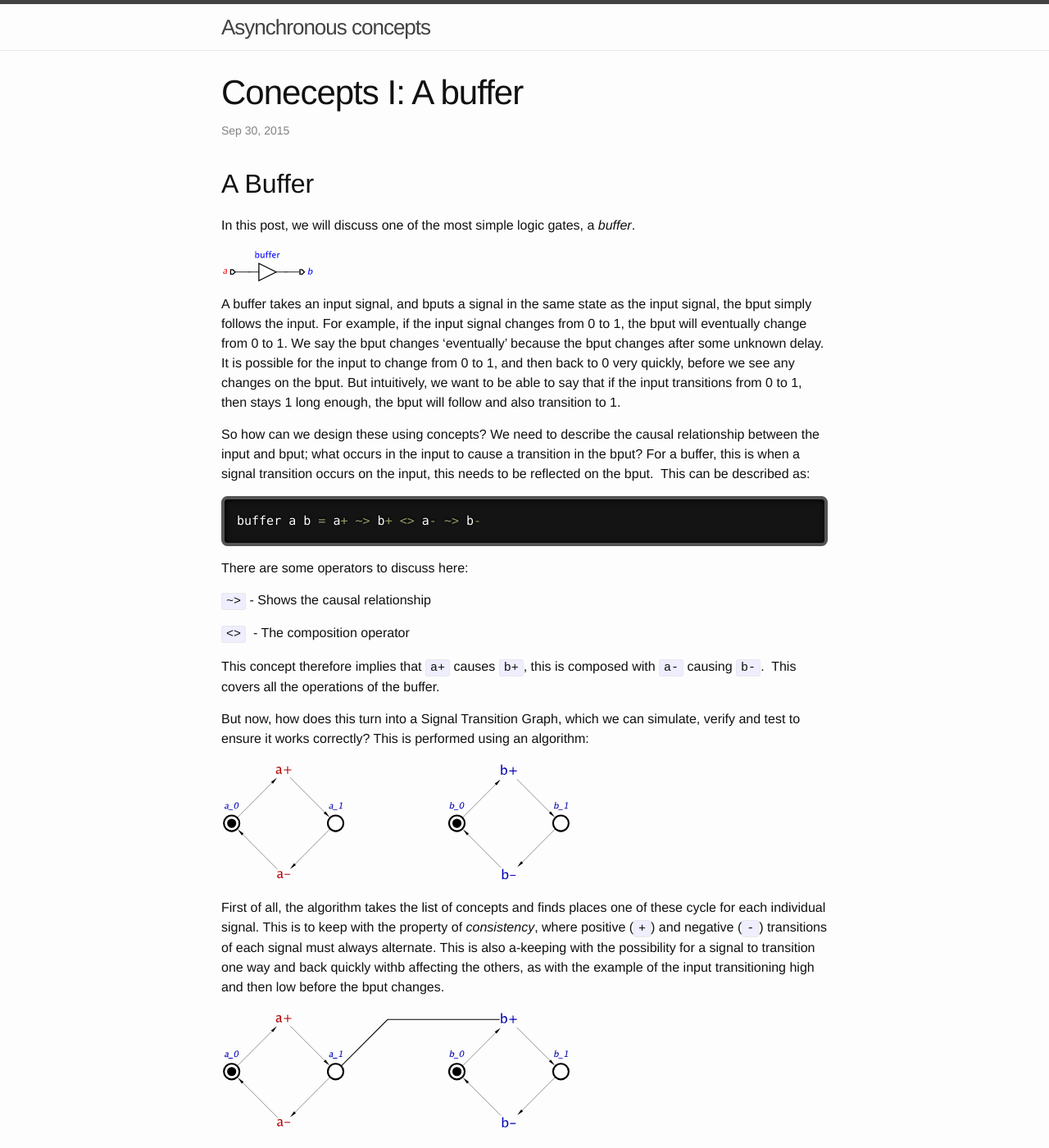
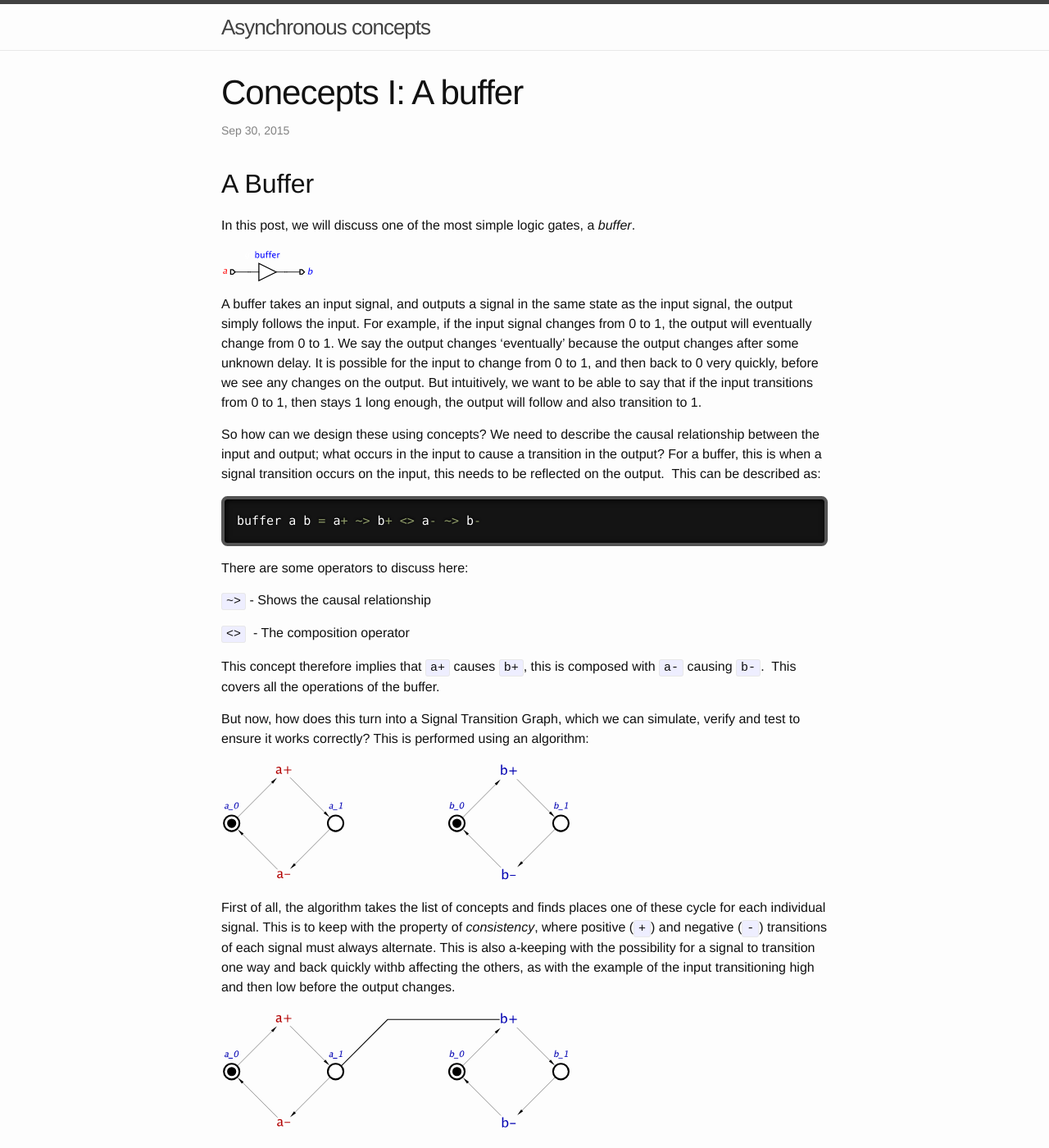
Before and after one commit to jrbeaumont/concepts-blog, a Jekyll site: the page built from _posts/2015-09-30-buffer.md, in a window 1280 px wide and 1400 px high. Shown: the whole window at 82% size. Built offline with Jekyll 4.4.1, drawn with Linux system fonts in a browser that asks for light colours; some of the changed text lies outside the part shown.

Commit message:
Updated info on concepts tool in buffer and inverter posts

```diff
--- a/_posts/2015-09-30-buffer.md
+++ b/_posts/2015-09-30-buffer.md
@@ -12,19 +12,19 @@ In this post, we will discuss one of the most simple logic gates, a *buffer*.
 
 ![Buffer schematic]({{ site.url }}{{ site.baseurl }}/images/buffer_schematic.svg)
 
-A buffer takes an input signal, and bputs a signal in the same state as the
-input signal, the bput simply follows the input. For example, if the input
-signal changes from 0 to 1, the bput will eventually change from 0 to 1. We
-say the bput changes ‘eventually’ because the bput changes after some
+A buffer takes an input signal, and outputs a signal in the same state as the
+input signal, the output simply follows the input. For example, if the input
+signal changes from 0 to 1, the output will eventually change from 0 to 1. We
+say the output changes ‘eventually’ because the output changes after some
 unknown delay. It is possible for the input to change from 0 to 1, and then
-back to 0 very quickly, before we see any changes on the bput. But
+back to 0 very quickly, before we see any changes on the output. But
 intuitively, we want to be able to say that if the input transitions from 0 to
-1, then stays 1 long enough, the bput will follow and also transition to 1.
+1, then stays 1 long enough, the output will follow and also transition to 1.
 
 So how can we design these using concepts? We need to describe the causal
-relationship between the input and bput; what occurs in the input to cause a
-transition in the bput? For a buffer, this is when a signal transition
-occurs on the input, this needs to be reflected on the bput.  This can be
+relationship between the input and output; what occurs in the input to cause a
+transition in the output? For a buffer, this is when a signal transition
+occurs on the input, this needs to be reflected on the output.  This can be
 described as:
 
 {% highlight haskell %}
@@ -52,13 +52,13 @@ these cycle for each individual signal. This is to keep with the property of
 signal must always alternate. This is also a-keeping with the possibility for
 a signal to transition one way and back quickly withb affecting the others,
 as with the example of the input transitioning high and then low before the
-bput changes.
+output changes.
 
 ![Second step of buffer translation]({{ site.url }}{{ site.baseurl }}/images/buffer1.svg)
 
 Next, the algorithm uses the first concept, `a+ ~> b+`, to show this
 causality in the STG. This concept shows how the input rising causes the
-bput to rise, so this is viewed in an STG by connecting the `a_1` place,
+output to rise, so this is viewed in an STG by connecting the `a_1` place,
 which shows when the input has transitioned high, to the transition of
 `b+`. This is done using an arc commonly known as a read-arc. This is
 because a one way arc connecting these STG components would mean that when
@@ -91,8 +91,8 @@ This circuit can be produced from the following concept:
 doubleBuffer = buffer a b <> buffer b c
 {% endhighlight %}
 
-In this circuit, `a` is an input, `c` is an bput, and `b` is an internal
-signal connecting the bput of `buffer_1` to the input of `buffer_2`. We
+In this circuit, `a` is an input, `c` is an output, and `b` is an internal
+signal connecting the output of `buffer_1` to the input of `buffer_2`. We
 could have described this using signal-level concepts, which would be a longer
 description that that of the one above. Since we have defined a buffer, we can
 simply reuse this definition in order to save time on describing concepts.
```
Also changed, not shown: other parts of _posts/2015-09-30-buffer.md (+5 -0 lines), _posts/2015-09-10-concepts.md (+1 -1 lines), _posts/2015-10-21-inverter.md (+5 -0 lines).
